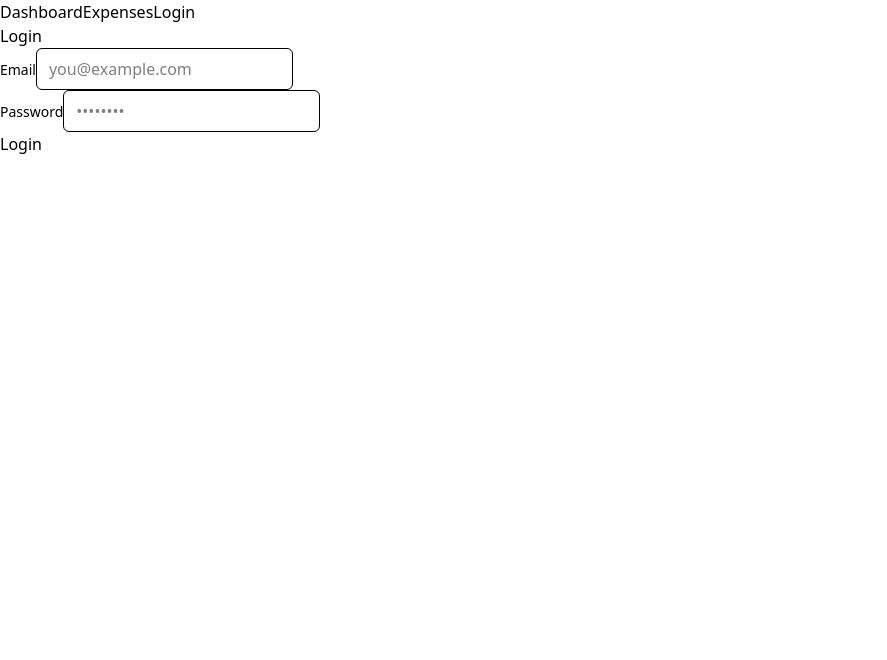
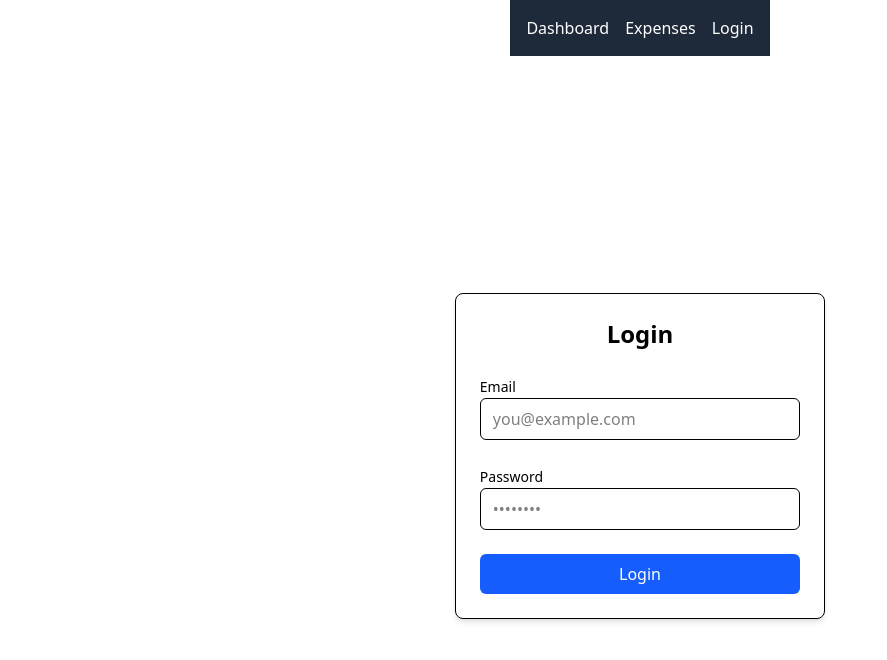
Before and after one commit to Sreesanth-01/smart_expense_tracker-frontend, a React (Vite) app: page /login in a window 1280 px wide. Shown: the top 660 px of the page, without its empty margins (0-887 px from the left). Built offline with nearby package versions, Linux system fonts and the light colour scheme.

Commit message:
style: Login form

```diff
--- a/src/App.jsx
+++ b/src/App.jsx
@@ -6,7 +6,7 @@ import AppRoutes from './routes/AppRoutes'
 function App() {
 
   return (
-    <div>
+    <div className='flex flex-col items-center justify-center'>
       <Navbar />
       <AppRoutes />
     </div>
--- a/src/components/common/Input.jsx
+++ b/src/components/common/Input.jsx
@@ -5,7 +5,7 @@ const Input = ({label,type="text",value,onChange,placeholder}) => {
     <div>
         <label className='text-sm font-medium'>{label}</label>
         <input type={type} value={value} onChange={onChange} placeholder={placeholder}
-                className='border rounded-md px-3 py-2 focus:outline-none focus:ring-2 focus:ring-blue-500' />
+                className='w-full border rounded-md px-3 py-2 focus:outline-none'  />
     </div>
   )
 }
--- a/src/components/layout/Navbar.jsx
+++ b/src/components/layout/Navbar.jsx
@@ -3,7 +3,7 @@ import {Link} from 'react-router-dom'
 
 const Navbar = () => {
   return (
-    <nav>
+    <nav className='flex gap-4 p-4 bg-gray-800 text-white'>
       <Link to="/dashboard">Dashboard</Link>
       <Link to="/expenses">Expenses</Link>
       <Link to="/login">Login</Link>
--- a/src/pages/Login.jsx
+++ b/src/pages/Login.jsx
@@ -10,15 +10,16 @@ const Login = () => {
     console.log({email,password});
   }
   return (
-    <div>
-      <form onSubmit={handleSubmit}>
-        <h1>Login</h1>
+    <div className='min-h-screen flex items-center justify center'>
+      <form onSubmit={handleSubmit}
+        className='w-full max-w-sm p-6 border rounded-lg shadow-md flex flex-col gap-6'>
+        <h1 className='text-2xl font-bold text-center'>Login</h1>
 
         <Input label="Email" type='email' value={email} onChange={(e)=> setEmail(e.target.value)} placeholder="you@example.com" />
 
         <Input label="Password" type='password' value={password} onChange={(e)=> setPassword(e.target.value)} placeholder="••••••••" />
 
-        <button type='submit'>Login</button>
+        <button type='submit' className='bg-blue-600 text-white py-2 rounded-md hover:bg-blue-700'>Login</button>
 
       </form>
     </div>
```
